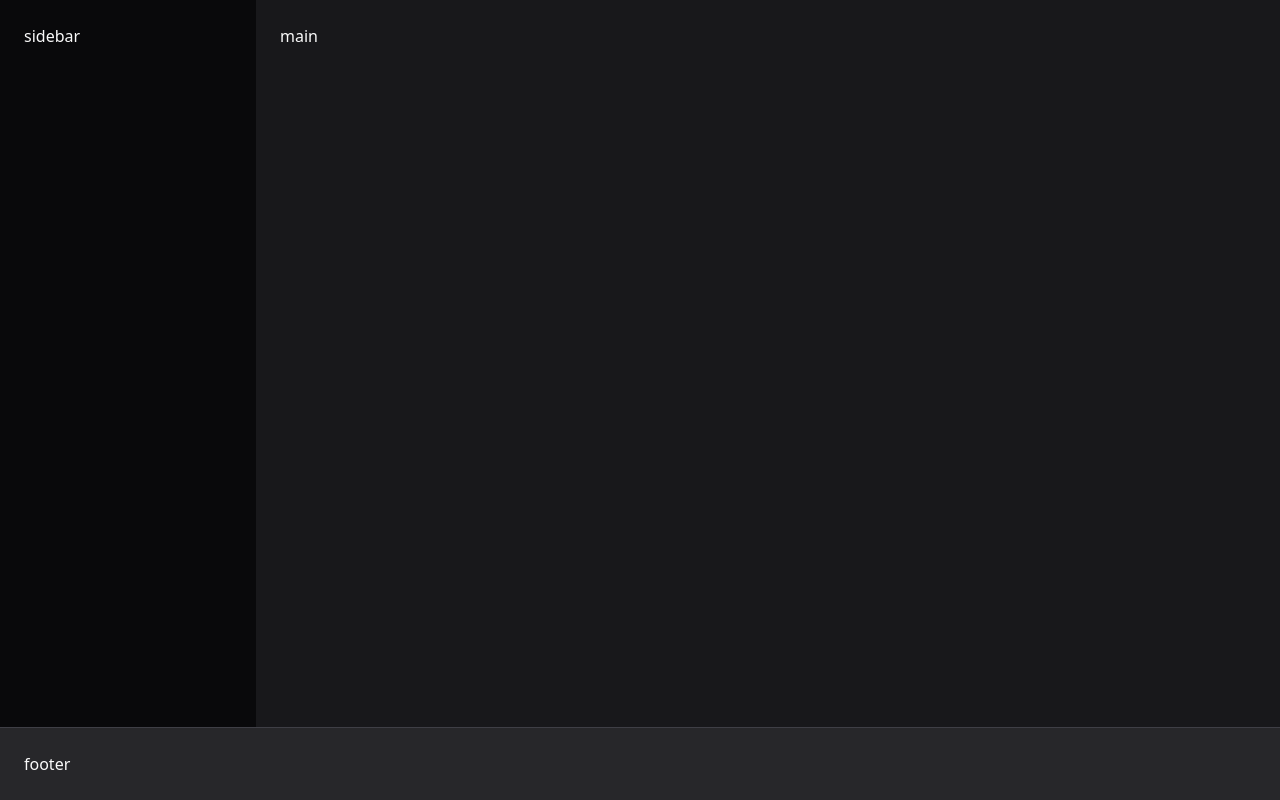
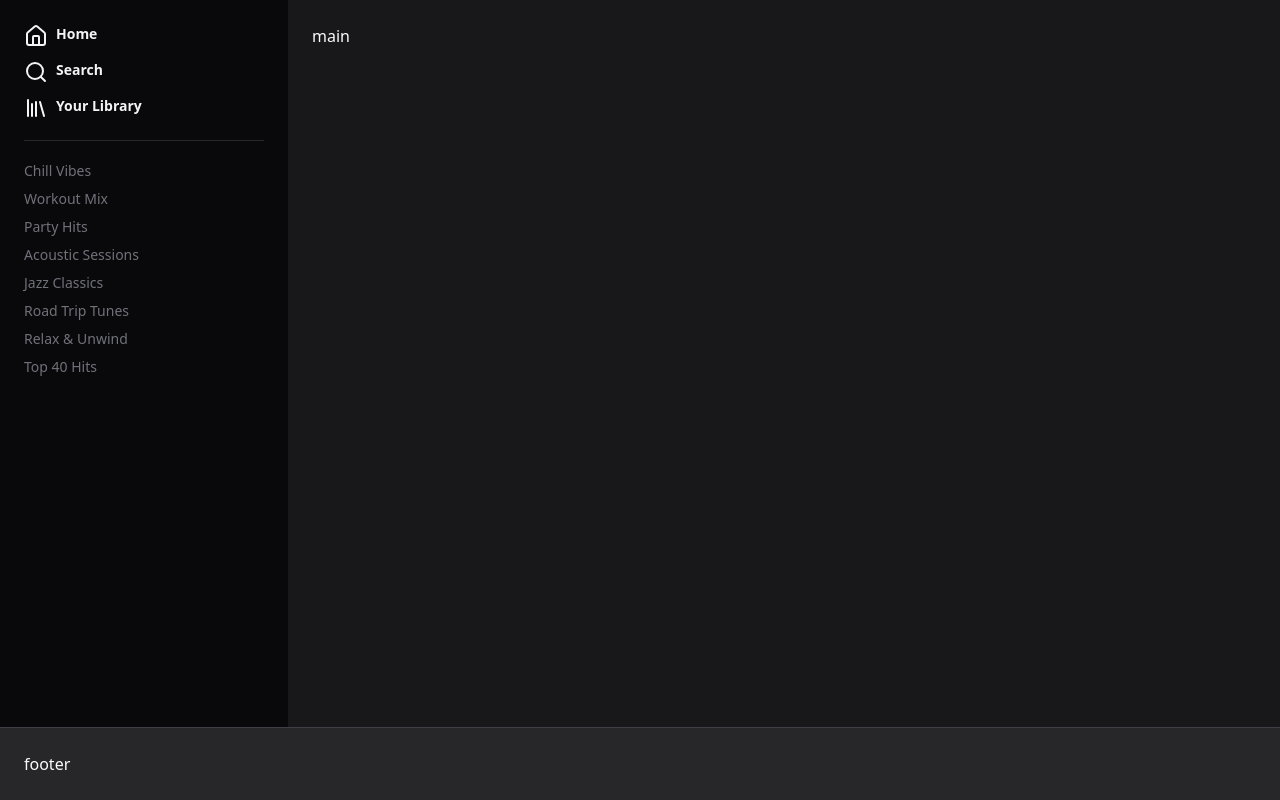
Before and after one commit to rabelzx/spotify-clone, a Next.js app in the folder next-app/: page / in a window 1280 px wide. Built offline with nearby package versions, Linux system fonts and the light colour scheme.

Commit message:
add sidebar

```diff
--- a/next-app/app/page.tsx
+++ b/next-app/app/page.tsx
@@ -1,9 +1,34 @@
+import { Home as HomeIcon, Search, Library } from "lucide-react";
+
 export default function Home() {
   return (
     <div className="h-screen flex flex-col">
       <div className="flex flex-1">
-        <aside className="w-64 bg-zinc-950 p-6">
-          sidebar
+        <aside className="w-72 bg-zinc-950 p-6">
+          <nav className="space-y-3">
+            <a href="" className="flex gap-2 text-zinc-100 text-sm font-semibold">
+              <HomeIcon/>
+              Home
+            </a>
+            <a href="" className="flex gap-2 text-zinc-100 text-sm font-semibold">
+              <Search/>
+              Search
+            </a>
+            <a href="" className="flex gap-2 text-zinc-100 text-sm font-semibold">
+              <Library/>
+              Your Library
+            </a>
+          </nav>
+          <nav className="mt-5 pt-5 border-t border-zinc-800 flex flex-col gap-2">
+            <a href="" className="text-sm transition ease  text-zinc-500 hover:text-zinc-100">Chill Vibes</a>
+            <a href="" className="text-sm transition ease  text-zinc-500 hover:text-zinc-100">Workout Mix</a>
+            <a href="" className="text-sm transition ease  text-zinc-500 hover:text-zinc-100">Party Hits</a>
+            <a href="" className="text-sm transition ease  text-zinc-500 hover:text-zinc-100">Acoustic Sessions</a>
+            <a href="" className="text-sm transition ease  text-zinc-500 hover:text-zinc-100">Jazz Classics</a>
+            <a href="" className="text-sm transition ease  text-zinc-500 hover:text-zinc-100">Road Trip Tunes</a>
+            <a href="" className="text-sm transition ease  text-zinc-500 hover:text-zinc-100">Relax & Unwind</a>
+            <a href="" className="text-sm transition ease  text-zinc-500 hover:text-zinc-100">Top 40 Hits</a>
+          </nav>
         </aside>
         <main className="flex-1 p-6">
           main
```
Also changed, not shown: next-app/package.json (+7 -4 lines), 1 other file (tests, documents, lock files or other folders).
